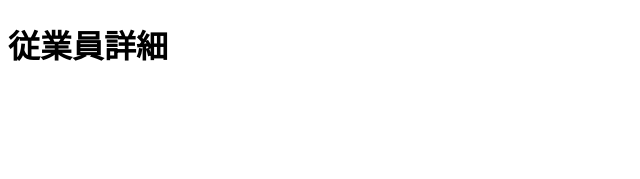
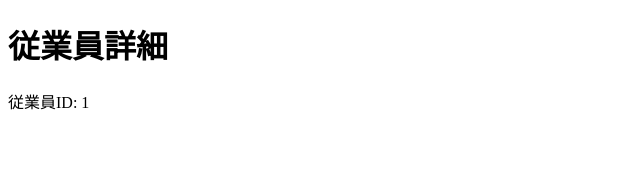
Before and after one commit to yuuttana1223/employee-system, an Angular app: page /employees/1 in a window 1280 px wide. Shown: the top 179 px of the page, without its empty margins (0-640 px from the left). Built offline with nearby package versions, Linux system fonts and the light colour scheme.

Commit message:
Display employee route parameter

```diff
--- a/src/app/employees/employee-detail/employee-detail.html
+++ b/src/app/employees/employee-detail/employee-detail.html
@@ -1 +1,2 @@
 <h1>従業員詳細</h1>
+<p>従業員ID: {{ employeeId }}</p>
--- a/src/app/employees/employee-detail/employee-detail.ts
+++ b/src/app/employees/employee-detail/employee-detail.ts
@@ -1,4 +1,5 @@
-import { Component } from '@angular/core';
+import { Component, inject } from '@angular/core';
+import { ActivatedRoute } from '@angular/router';
 
 @Component({
   selector: 'app-employee-detail',
@@ -6,4 +7,9 @@ import { Component } from '@angular/core';
   templateUrl: './employee-detail.html',
   styleUrl: './employee-detail.scss',
 })
-export class EmployeeDetail {}
+export class EmployeeDetail {
+  private readonly activatedRoute = inject(ActivatedRoute);
+
+  protected readonly employeeId =
+    this.activatedRoute.snapshot.paramMap.get('employeeId') ?? '不明';
+}
```
